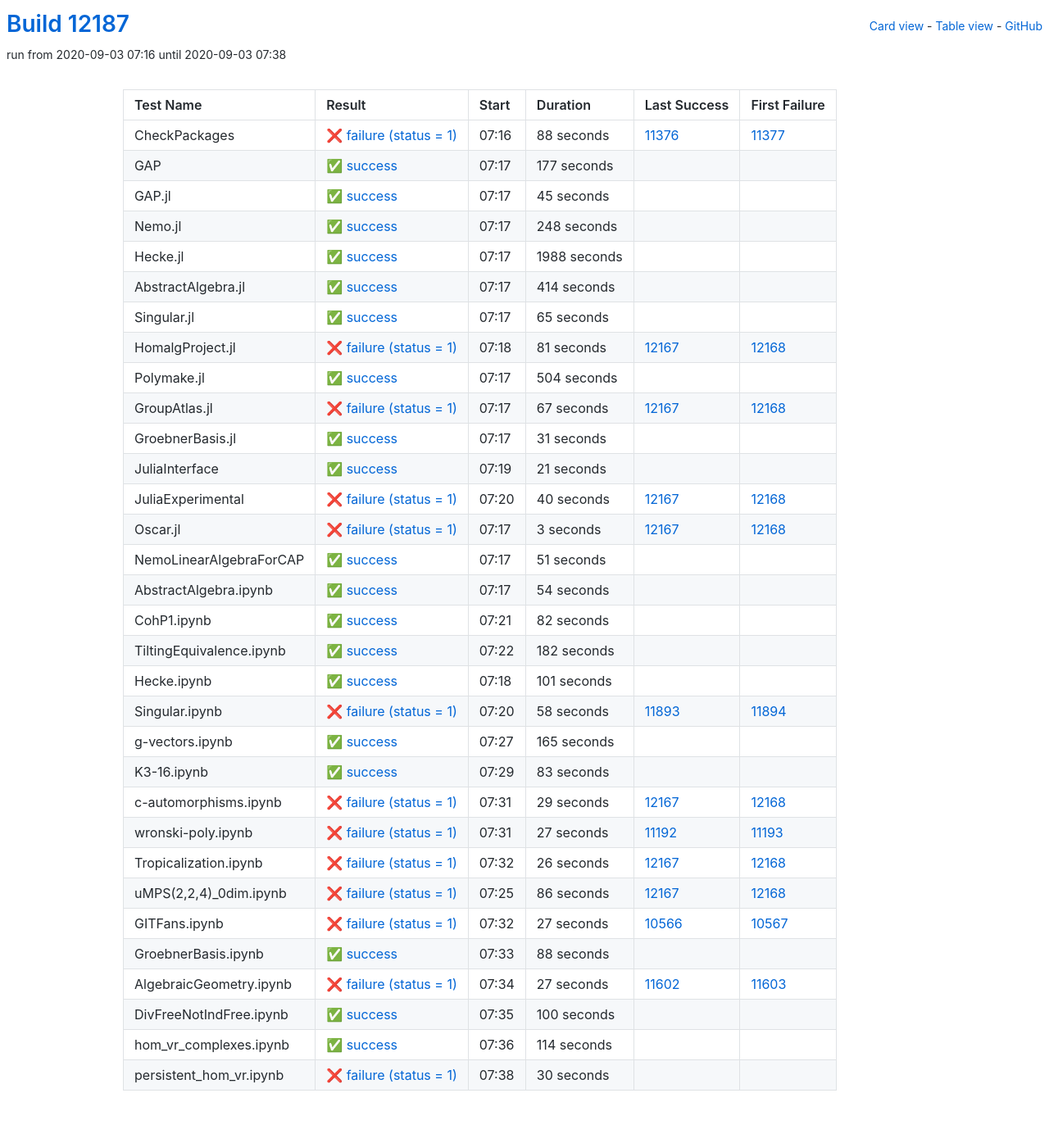
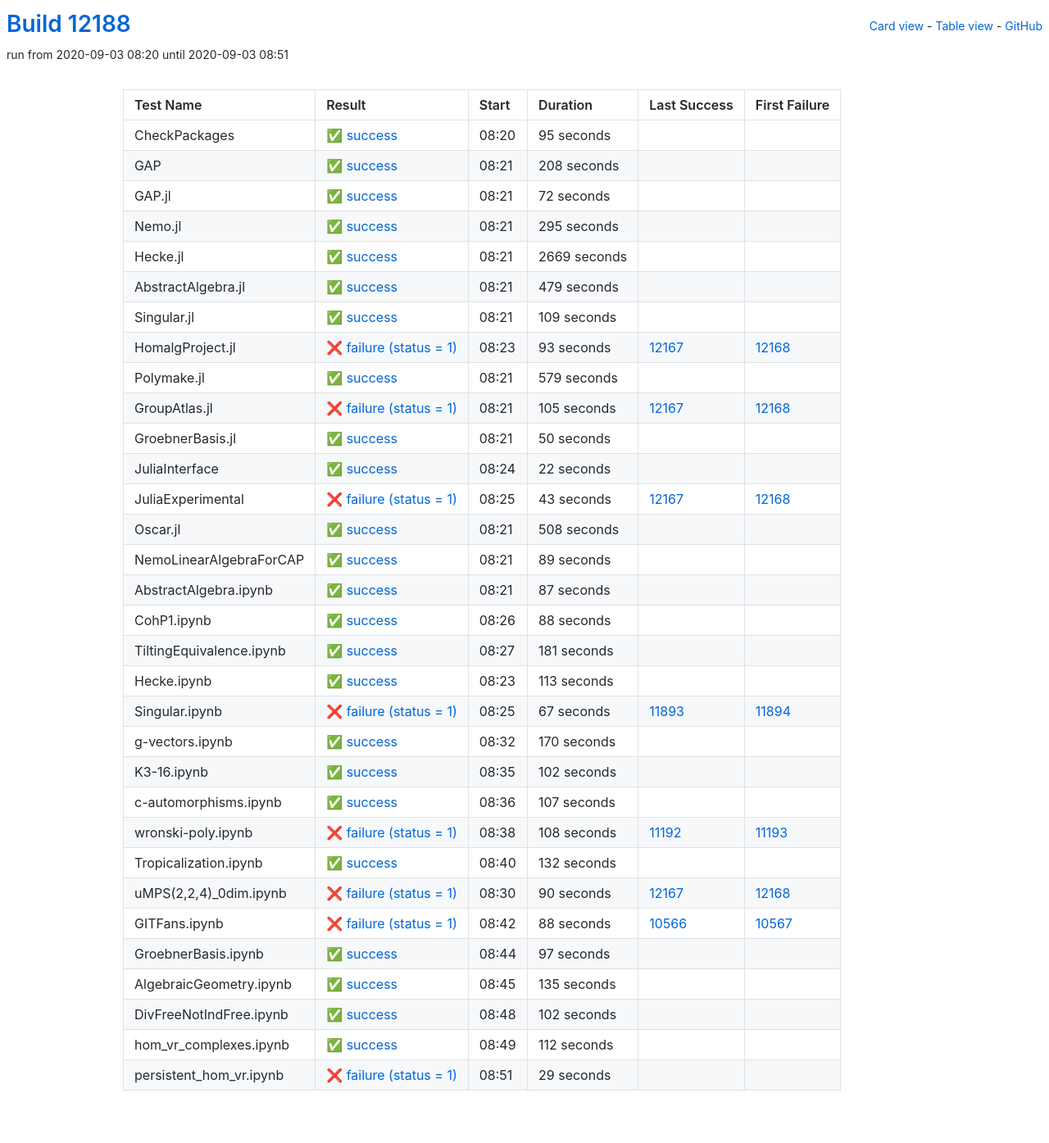
Before and after one commit to oscar-system/oscar-ci-status, a Jekyll site: the page built from table.html, in a window 1280 px wide. Shown: the whole page at 82% size. Built offline with Jekyll 4.4.1, drawn with Linux system fonts in a browser that asks for light colours.

Commit message:
Build #12188

```diff
--- a/_data/ci.yml
+++ b/_data/ci.yml
@@ -1,6 +1,6 @@
 ---
-build: 12187
-build_url: https://oscarci.mathematik.uni-kl.de/job/oscar/12187/
+build: 12188
+build_url: https://oscarci.mathematik.uni-kl.de/job/oscar/12188/
 job: oscar
 organization: oscar-system
 repo: oscar-ci-status
@@ -8,332 +8,200 @@
 tests:
 - name: CheckPackages
   id: checkpackages
-  log: https://oscarci.mathematik.uni-kl.de/job/oscar/12187/artifact/logs/build-12187/CheckPackages.log
-  start: 2020-09-03 07:16
-  success: false
-  exitcode: 1
-  status: failure
-  duration: 88
-  last_success: 11376
-  last_success_url: https://oscarci.mathematik.uni-kl.de/job/oscar/11376/
-  first_failure: 11377
-  first_failure_url: https://oscarci.mathematik.uni-kl.de/job/oscar/11377/
-- name: GAP
-  id: gap
-  log: https://oscarci.mathematik.uni-kl.de/job/oscar/12187/artifact/logs/build-12187/GAP.log
-  start: 2020-09-03 07:17
+  log: https://oscarci.mathematik.uni-kl.de/job/oscar/12188/artifact/logs/build-12188/CheckPackages.log
+  start: 2020-09-03 08:20
   success: true
   exitcode: 0
   status: success
-  duration: 177
+  duration: 95
+  last_success: false
+  last_success_url:
+  first_failure: false
+  first_failure_url:
+- name: GAP
+  id: gap
+  log: https://oscarci.mathematik.uni-kl.de/job/oscar/12188/artifact/logs/build-12188/GAP.log
+  start: 2020-09-03 08:21
+  success: true
+  exitcode: 0
+  status: success
+  duration: 208
   last_success: false
   last_success_url:
   first_failure: false
   first_failure_url:
 - name: GAP.jl
   id: gap-jl
-  log: https://oscarci.mathematik.uni-kl.de/job/oscar/12187/artifact/logs/build-12187/GAP.jl.log
-  start: 2020-09-03 07:17
+  log: https://oscarci.mathematik.uni-kl.de/job/oscar/12188/artifact/logs/build-12188/GAP.jl.log
+  start: 2020-09-03 08:21
   success: true
   exitcode: 0
   status: success
-  duration: 45
+  duration: 72
   last_success: false
   last_success_url:
   first_failure: false
   first_failure_url:
 - name: Nemo.jl
   id: nemo-jl
-  log: https://oscarci.mathematik.uni-kl.de/job/oscar/12187/artifact/logs/build-12187/Nemo.jl.log
-  start: 2020-09-03 07:17
+  log: https://oscarci.mathematik.uni-kl.de/job/oscar/12188/artifact/logs/build-12188/Nemo.jl.log
+  start: 2020-09-03 08:21
   success: true
   exitcode: 0
   status: success
-  duration: 248
+  duration: 295
   last_success: false
   last_success_url:
   first_failure: false
   first_failure_url:
 - name: Hecke.jl
   id: hecke-jl
-  log: https://oscarci.mathematik.uni-kl.de/job/oscar/12187/artifact/logs/build-12187/Hecke.jl.log
-  start: 2020-09-03 07:17
+  log: https://oscarci.mathematik.uni-kl.de/job/oscar/12188/artifact/logs/build-12188/Hecke.jl.log
+  start: 2020-09-03 08:21
   success: true
   exitcode: 0
   status: success
-  duration: 1988
+  duration: 2669
   last_success: false
   last_success_url:
   first_failure: false
   first_failure_url:
 - name: AbstractAlgebra.jl
   id: abstractalgebra-jl
-  log: https://oscarci.mathematik.uni-kl.de/job/oscar/12187/artifact/logs/build-12187/AbstractAlgebra.jl.log
-  start: 2020-09-03 07:17
+  log: https://oscarci.mathematik.uni-kl.de/job/oscar/12188/artifact/logs/build-12188/AbstractAlgebra.jl.log
+  start: 2020-09-03 08:21
   success: true
   exitcode: 0
   status: success
-  duration: 414
+  duration: 479
   last_success: false
   last_success_url:
   first_failure: false
   first_failure_url:
 - name: Singular.jl
   id: singular-jl
-  log: https://oscarci.mathematik.uni-kl.de/job/oscar/12187/artifact/logs/build-12187/Singular.jl.log
-  start: 2020-09-03 07:17
+  log: https://oscarci.mathematik.uni-kl.de/job/oscar/12188/artifact/logs/build-12188/Singular.jl.log
+  start: 2020-09-03 08:21
   success: true
   exitcode: 0
   status: success
-  duration: 65
+  duration: 109
   last_success: false
   last_success_url:
   first_failure: false
   first_failure_url:
 - name: HomalgProject.jl
   id: homalgproject-jl
-  log: https://oscarci.mathematik.uni-kl.de/job/oscar/12187/artifact/logs/build-12187/HomalgProject.jl.log
-  start: 2020-09-03 07:18
+  log: https://oscarci.mathematik.uni-kl.de/job/oscar/12188/artifact/logs/build-12188/HomalgProject.jl.log
+  start: 2020-09-03 08:23
   success: false
   exitcode: 1
   status: failure
-  duration: 81
+  duration: 93
   last_success: 12167
   last_success_url: https://oscarci.mathematik.uni-kl.de/job/oscar/12167/
   first_failure: 12168
   first_failure_url: https://oscarci.mathematik.uni-kl.de/job/oscar/12168/
 - name: Polymake.jl
   id: polymake-jl
-  log: https://oscarci.mathematik.uni-kl.de/job/oscar/12187/artifact/logs/build-12187/Polymake.jl.log
-  start: 2020-09-03 07:17
+  log: https://oscarci.mathematik.uni-kl.de/job/oscar/12188/artifact/logs/build-12188/Polymake.jl.log
+  start: 2020-09-03 08:21
   success: true
   exitcode: 0
   status: success
-  duration: 504
+  duration: 579
   last_success: false
   last_success_url:
   first_failure: false
   first_failure_url:
 - name: GroupAtlas.jl
   id: groupatlas-jl
-  log: https://oscarci.mathematik.uni-kl.de/job/oscar/12187/artifact/logs/build-12187/GroupAtlas.jl.log
-  start: 2020-09-03 07:17
+  log: https://oscarci.mathematik.uni-kl.de/job/oscar/12188/artifact/logs/build-12188/GroupAtlas.jl.log
+  start: 2020-09-03 08:21
   success: false
   exitcode: 1
   status: failure
-  duration: 67
+  duration: 105
   last_success: 12167
   last_success_url: https://oscarci.mathematik.uni-kl.de/job/oscar/12167/
   first_failure: 12168
   first_failure_url: https://oscarci.mathematik.uni-kl.de/job/oscar/12168/
 - name: GroebnerBasis.jl
   id: groebnerbasis-jl
-  log: https://oscarci.mathematik.uni-kl.de/job/oscar/12187/artifact/logs/build-12187/GroebnerBasis.jl.log
-  start: 2020-09-03 07:17
+  log: https://oscarci.mathematik.uni-kl.de/job/oscar/12188/artifact/logs/build-12188/GroebnerBasis.jl.log
+  start: 2020-09-03 08:21
   success: true
   exitcode: 0
   status: success
-  duration: 31
+  duration: 50
   last_success: false
   last_success_url:
   first_failure: false
   first_failure_url:
 - name: JuliaInterface
   id: juliainterface
-  log: https://oscarci.mathematik.uni-kl.de/job/oscar/12187/artifact/logs/build-12187/JuliaInterface.log
-  start: 2020-09-03 07:19
+  log: https://oscarci.mathematik.uni-kl.de/job/oscar/12188/artifact/logs/build-12188/JuliaInterface.log
+  start: 2020-09-03 08:24
   success: true
   exitcode: 0
   status: success
-  duration: 21
+  duration: 22
   last_success: false
   last_success_url:
   first_failure: false
   first_failure_url:
 - name: JuliaExperimental
   id: juliaexperimental
-  log: https://oscarci.mathematik.uni-kl.de/job/oscar/12187/artifact/logs/build-12187/JuliaExperimental.log
-  start: 2020-09-03 07:20
+  log: https://oscarci.mathematik.uni-kl.de/job/oscar/12188/artifact/logs/build-12188/JuliaExperimental.log
+  start: 2020-09-03 08:25
   success: false
   exitcode: 1
   status: failure
-  duration: 40
+  duration: 43
   last_success: 12167
   last_success_url: https://oscarci.mathematik.uni-kl.de/job/oscar/12167/
   first_failure: 12168
   first_failure_url: https://oscarci.mathematik.uni-kl.de/job/oscar/12168/
 - name: Oscar.jl
   id: oscar-jl
-  log: https://oscarci.mathematik.uni-kl.de/job/oscar/12187/artifact/logs/build-12187/Oscar.jl.log
-  start: 2020-09-03 07:17
-  success: false
-  exitcode: 1
-  status: failure
-  duration: 3
-  last_success: 12167
-  last_success_url: https://oscarci.mathematik.uni-kl.de/job/oscar/12167/
-  first_failure: 12168
-  first_failure_url: https://oscarci.mathematik.uni-kl.de/job/oscar/12168/
-- name: NemoLinearAlgebraForCAP
-  id: nemolinearalgebraforcap
-  log: https://oscarci.mathematik.uni-kl.de/job/oscar/12187/artifact/logs/build-12187/NemoLinearAlgebraForCAP.log
-  start: 2020-09-03 07:17
+  log: https://oscarci.mathematik.uni-kl.de/job/oscar/12188/artifact/logs/build-12188/Oscar.jl.log
+  start: 2020-09-03 08:21
   success: true
   exitcode: 0
   status: success
-  duration: 51
+  duration: 508
+  last_success: false
+  last_success_url:
+  first_failure: false
+  first_failure_url:
+- name: NemoLinearAlgebraForCAP
+  id: nemolinearalgebraforcap
+  log: https://oscarci.mathematik.uni-kl.de/job/oscar/12188/artifact/logs/build-12188/NemoLinearAlgebraForCAP.log
+  start: 2020-09-03 08:21
+  success: true
+  exitcode: 0
+  status: success
+  duration: 89
   last_success: false
   last_success_url:
   first_failure: false
   first_failure_url:
 - name: AbstractAlgebra.ipynb
   id: abstractalgebra-ipynb
-  log: https://oscarci.mathematik.uni-kl.de/job/oscar/12187/artifact/logs/build-12187/AbstractAlgebra.ipynb.log
-  start: 2020-09-03 07:17
+  log: https://oscarci.mathematik.uni-kl.de/job/oscar/12188/artifact/logs/build-12188/AbstractAlgebra.ipynb.log
+  start: 2020-09-03 08:21
   success: true
   exitcode: 0
   status: success
-  duration: 54
+  duration: 87
   last_success: false
   last_success_url:
   first_failure: false
   first_failure_url:
 - name: CohP1.ipynb
   id: cohp1-ipynb
-  log: https://oscarci.mathematik.uni-kl.de/job/oscar/12187/artifact/logs/build-12187/CohP1.ipynb.log
-  start: 2020-09-03 07:21
-  success: true
-  exitcode: 0
-  status: success
-  duration: 82
-  last_success: false
-  last_success_url:
-  first_failure: false
-  first_failure_url:
-- name: TiltingEquivalence.ipynb
-  id: tiltingequivalence-ipynb
-  log: https://oscarci.mathematik.uni-kl.de/job/oscar/12187/artifact/logs/build-12187/TiltingEquivalence.ipynb.log
-  start: 2020-09-03 07:22
-  success: true
-  exitcode: 0
-  status: success
-  duration: 182
-  last_success: false
-  last_success_url:
-  first_failure: false
-  first_failure_url:
-- name: Hecke.ipynb
-  id: hecke-ipynb
-  log: https://oscarci.mathematik.uni-kl.de/job/oscar/12187/artifact/logs/build-12187/Hecke.ipynb.log
-  start: 2020-09-03 07:18
-  success: true
-  exitcode: 0
-  status: success
-  duration: 101
-  last_success: false
-  last_success_url:
-  first_failure: false
-  first_failure_url:
-- name: Singular.ipynb
-  id: singular-ipynb
-  log: https://oscarci.mathematik.uni-kl.de/job/oscar/12187/artifact/logs/build-12187/Singular.ipynb.log
-  start: 2020-09-03 07:20
-  success: false
-  exitcode: 1
-  status: failure
-  duration: 58
-  last_success: 11893
-  last_success_url: https://oscarci.mathematik.uni-kl.de/job/oscar/11893/
-  first_failure: 11894
-  first_failure_url: https://oscarci.mathematik.uni-kl.de/job/oscar/11894/
-- name: g-vectors.ipynb
-  id: g-vectors-ipynb
-  log: https://oscarci.mathematik.uni-kl.de/job/oscar/12187/artifact/logs/build-12187/g-vectors.ipynb.log
-  start: 2020-09-03 07:27
-  success: true
-  exitcode: 0
-  status: success
-  duration: 165
-  last_success: false
-  last_success_url:
-  first_failure: false
-  first_failure_url:
-- name: K3-16.ipynb
-  id: k3-16-ipynb
-  log: https://oscarci.mathematik.uni-kl.de/job/oscar/12187/artifact/logs/build-12187/K3-16.ipynb.log
-  start: 2020-09-03 07:29
-  success: true
-  exitcode: 0
-  status: success
-  duration: 83
-  last_success: false
-  last_success_url:
-  first_failure: false
-  first_failure_url:
-- name: c-automorphisms.ipynb
-  id: c-automorphisms-ipynb
-  log: https://oscarci.mathematik.uni-kl.de/job/oscar/12187/artifact/logs/build-12187/c-automorphisms.ipynb.log
-  start: 2020-09-03 07:31
-  success: false
-  exitcode: 1
-  status: failure
-  duration: 29
-  last_success: 12167
-  last_success_url: https://oscarci.mathematik.uni-kl.de/job/oscar/12167/
-  first_failure: 12168
-  first_failure_url: https://oscarci.mathematik.uni-kl.de/job/oscar/12168/
-- name: wronski-poly.ipynb
-  id: wronski-poly-ipynb
-  log: https://oscarci.mathematik.uni-kl.de/job/oscar/12187/artifact/logs/build-12187/wronski-poly.ipynb.log
-  start: 2020-09-03 07:31
-  success: false
-  exitcode: 1
-  status: failure
-  duration: 27
-  last_success: 11192
-  last_success_url: https://oscarci.mathematik.uni-kl.de/job/oscar/11192/
-  first_failure: 11193
-  first_failure_url: https://oscarci.mathematik.uni-kl.de/job/oscar/11193/
-- name: Tropicalization.ipynb
-  id: tropicalization-ipynb
-  log: https://oscarci.mathematik.uni-kl.de/job/oscar/12187/artifact/logs/build-12187/Tropicalization.ipynb.log
-  start: 2020-09-03 07:32
-  success: false
-  exitcode: 1
-  status: failure
-  duration: 26
-  last_success: 12167
-  last_success_url: https://oscarci.mathematik.uni-kl.de/job/oscar/12167/
-  first_failure: 12168
-  first_failure_url: https://oscarci.mathematik.uni-kl.de/job/oscar/12168/
-- name: uMPS(2,2,4)_0dim.ipynb
-  id: umps-2-2-4-0dim-ipynb
-  log: https://oscarci.mathematik.uni-kl.de/job/oscar/12187/artifact/logs/build-12187/uMPS-2-2-4-_0dim.ipynb.log
-  start: 2020-09-03 07:25
-  success: false
-  exitcode: 1
-  status: failure
-  duration: 86
-  last_success: 12167
-  last_success_url: https://oscarci.mathematik.uni-kl.de/job/oscar/12167/
-  first_failure: 12168
-  first_failure_url: https://oscarci.mathematik.uni-kl.de/job/oscar/12168/
-- name: GITFans.ipynb
-  id: gitfans-ipynb
-  log: https://oscarci.mathematik.uni-kl.de/job/oscar/12187/artifact/logs/build-12187/GITFans.ipynb.log
-  start: 2020-09-03 07:32
-  success: false
-  exitcode: 1
-  status: failure
-  duration: 27
-  last_success: 10566
-  last_success_url: https://oscarci.mathematik.uni-kl.de/job/oscar/10566/
-  first_failure: 10567
-  first_failure_url: https://oscarci.mathematik.uni-kl.de/job/oscar/10567/
-- name: GroebnerBasis.ipynb
-  id: groebnerbasis-ipynb
-  log: https://oscarci.mathematik.uni-kl.de/job/oscar/12187/artifact/logs/build-12187/GroebnerBasis.ipynb.log
-  start: 2020-09-03 07:33
+  log: https://oscarci.mathematik.uni-kl.de/job/oscar/12188/artifact/logs/build-12188/CohP1.ipynb.log
+  start: 2020-09-03 08:26
   success: true
   exitcode: 0
   status: success
@@ -342,50 +210,182 @@
   last_success_url:
   first_failure: false
   first_failure_url:
-- name: AlgebraicGeometry.ipynb
-  id: algebraicgeometry-ipynb
-  log: https://oscarci.mathematik.uni-kl.de/job/oscar/12187/artifact/logs/build-12187/AlgebraicGeometry.ipynb.log
-  start: 2020-09-03 07:34
+- name: TiltingEquivalence.ipynb
+  id: tiltingequivalence-ipynb
+  log: https://oscarci.mathematik.uni-kl.de/job/oscar/12188/artifact/logs/build-12188/TiltingEquivalence.ipynb.log
+  start: 2020-09-03 08:27
+  success: true
+  exitcode: 0
+  status: success
+  duration: 181
+  last_success: false
+  last_success_url:
+  first_failure: false
+  first_failure_url:
+- name: Hecke.ipynb
+  id: hecke-ipynb
+  log: https://oscarci.mathematik.uni-kl.de/job/oscar/12188/artifact/logs/build-12188/Hecke.ipynb.log
+  start: 2020-09-03 08:23
+  success: true
+  exitcode: 0
+  status: success
+  duration: 113
+  last_success: false
+  last_success_url:
+  first_failure: false
+  first_failure_url:
+- name: Singular.ipynb
+  id: singular-ipynb
+  log: https://oscarci.mathematik.uni-kl.de/job/oscar/12188/artifact/logs/build-12188/Singular.ipynb.log
+  start: 2020-09-03 08:25
   success: false
   exitcode: 1
   status: failure
-  duration: 27
-  last_success: 11602
-  last_success_url: https://oscarci.mathematik.uni-kl.de/job/oscar/11602/
-  first_failure: 11603
-  first_failure_url: https://oscarci.mathematik.uni-kl.de/job/oscar/11603/
-- name: DivFreeNotIndFree.ipynb
-  id: divfreenotindfree-ipynb
-  log: https://oscarci.mathematik.uni-kl.de/job/oscar/12187/artifact/logs/build-12187/DivFreeNotIndFree.ipynb.log
-  start: 2020-09-03 07:35
+  duration: 67
+  last_success: 11893
+  last_success_url: https://oscarci.mathematik.uni-kl.de/job/oscar/11893/
+  first_failure: 11894
+  first_failure_url: https://oscarci.mathematik.uni-kl.de/job/oscar/11894/
+- name: g-vectors.ipynb
+  id: g-vectors-ipynb
+  log: https://oscarci.mathematik.uni-kl.de/job/oscar/12188/artifact/logs/build-12188/g-vectors.ipynb.log
+  start: 2020-09-03 08:32
   success: true
   exitcode: 0
   status: success
-  duration: 100
+  duration: 170
+  last_success: false
+  last_success_url:
+  first_failure: false
+  first_failure_url:
+- name: K3-16.ipynb
+  id: k3-16-ipynb
+  log: https://oscarci.mathematik.uni-kl.de/job/oscar/12188/artifact/logs/build-12188/K3-16.ipynb.log
+  start: 2020-09-03 08:35
+  success: true
+  exitcode: 0
+  status: success
+  duration: 102
+  last_success: false
+  last_success_url:
+  first_failure: false
+  first_failure_url:
+- name: c-automorphisms.ipynb
+  id: c-automorphisms-ipynb
+  log: https://oscarci.mathematik.uni-kl.de/job/oscar/12188/artifact/logs/build-12188/c-automorphisms.ipynb.log
+  start: 2020-09-03 08:36
+  success: true
+  exitcode: 0
+  status: success
+  duration: 107
+  last_success: false
+  last_success_url:
+  first_failure: false
+  first_failure_url:
+- name: wronski-poly.ipynb
+  id: wronski-poly-ipynb
+  log: https://oscarci.mathematik.uni-kl.de/job/oscar/12188/artifact/logs/build-12188/wronski-poly.ipynb.log
+  start: 2020-09-03 08:38
+  success: false
+  exitcode: 1
+  status: failure
+  duration: 108
+  last_success: 11192
+  last_success_url: https://oscarci.mathematik.uni-kl.de/job/oscar/11192/
+  first_failure: 11193
+  first_failure_url: https://oscarci.mathematik.uni-kl.de/job/oscar/11193/
+- name: Tropicalization.ipynb
+  id: tropicalization-ipynb
+  log: https://oscarci.mathematik.uni-kl.de/job/oscar/12188/artifact/logs/build-12188/Tropicalization.ipynb.log
+  start: 2020-09-03 08:40
+  success: true
+  exitcode: 0
+  status: success
+  duration: 132
+  last_success: false
+  last_success_url:
+  first_failure: false
+  first_failure_url:
+- name: uMPS(2,2,4)_0dim.ipynb
+  id: umps-2-2-4-0dim-ipynb
+  log: https://oscarci.mathematik.uni-kl.de/job/oscar/12188/artifact/logs/build-12188/uMPS-2-2-4-_0dim.ipynb.log
+  start: 2020-09-03 08:30
+  success: false
+  exitcode: 1
+  status: failure
+  duration: 90
+  last_success: 12167
+  last_success_url: https://oscarci.mathematik.uni-kl.de/job/oscar/12167/
+  first_failure: 12168
+  first_failure_url: https://oscarci.mathematik.uni-kl.de/job/oscar/12168/
+- name: GITFans.ipynb
+  id: gitfans-ipynb
+  log: https://oscarci.mathematik.uni-kl.de/job/oscar/12188/artifact/logs/build-12188/GITFans.ipynb.log
+  start: 2020-09-03 08:42
+  success: false
+  exitcode: 1
+  status: failure
+  duration: 88
+  last_success: 10566
+  last_success_url: https://oscarci.mathematik.uni-kl.de/job/oscar/10566/
+  first_failure: 10567
+  first_failure_url: https://oscarci.mathematik.uni-kl.de/job/oscar/10567/
+- name: GroebnerBasis.ipynb
+  id: groebnerbasis-ipynb
+  log: https://oscarci.mathematik.uni-kl.de/job/oscar/12188/artifact/logs/build-12188/GroebnerBasis.ipynb.log
+  start: 2020-09-03 08:44
+  success: true
+  exitcode: 0
+  status: success
+  duration: 97
+  last_success: false
+  last_success_url:
+  first_failure: false
+  first_failure_url:
+- name: AlgebraicGeometry.ipynb
+  id: algebraicgeometry-ipynb
+  log: https://oscarci.mathematik.uni-kl.de/job/oscar/12188/artifact/logs/build-12188/AlgebraicGeometry.ipynb.log
+  start: 2020-09-03 08:45
+  success: true
+  exitcode: 0
+  status: success
+  duration: 135
+  last_success: false
+  last_success_url:
+  first_failure: false
+  first_failure_url:
+- name: DivFreeNotIndFree.ipynb
+  id: divfreenotindfree-ipynb
+  log: https://oscarci.mathematik.uni-kl.de/job/oscar/12188/artifact/logs/build-12188/DivFreeNotIndFree.ipynb.log
+  start: 2020-09-03 08:48
+  success: true
+  exitcode: 0
+  status: success
+  duration: 102
   last_success: false
   last_success_url:
   first_failure: false
   first_failure_url:
 - name: hom_vr_complexes.ipynb
   id: hom-vr-complexes-ipynb
-  log: https://oscarci.mathematik.uni-kl.de/job/oscar/12187/artifact/logs/build-12187/hom_vr_complexes.ipynb.log
-  start: 2020-09-03 07:36
+  log: https://oscarci.mathematik.uni-kl.de/job/oscar/12188/artifact/logs/build-12188/hom_vr_complexes.ipynb.log
+  start: 2020-09-03 08:49
   success: true
   exitcode: 0
   status: success
-  duration: 114
+  duration: 112
   last_success: false
   last_success_url:
   first_failure: false
   first_failure_url:
 - name: persistent_hom_vr.ipynb
   id: persistent-hom-vr-ipynb
-  log: https://oscarci.mathematik.uni-kl.de/job/oscar/12187/artifact/logs/build-12187/persistent_hom_vr.ipynb.log
-  start: 2020-09-03 07:38
+  log: https://oscarci.mathematik.uni-kl.de/job/oscar/12188/artifact/logs/build-12188/persistent_hom_vr.ipynb.log
+  start: 2020-09-03 08:51
   success: false
   exitcode: 1
   status: failure
-  duration: 30
+  duration: 29
   last_success: false
   last_success_url:
   first_failure: false
```
Also changed, not shown: README.md.
